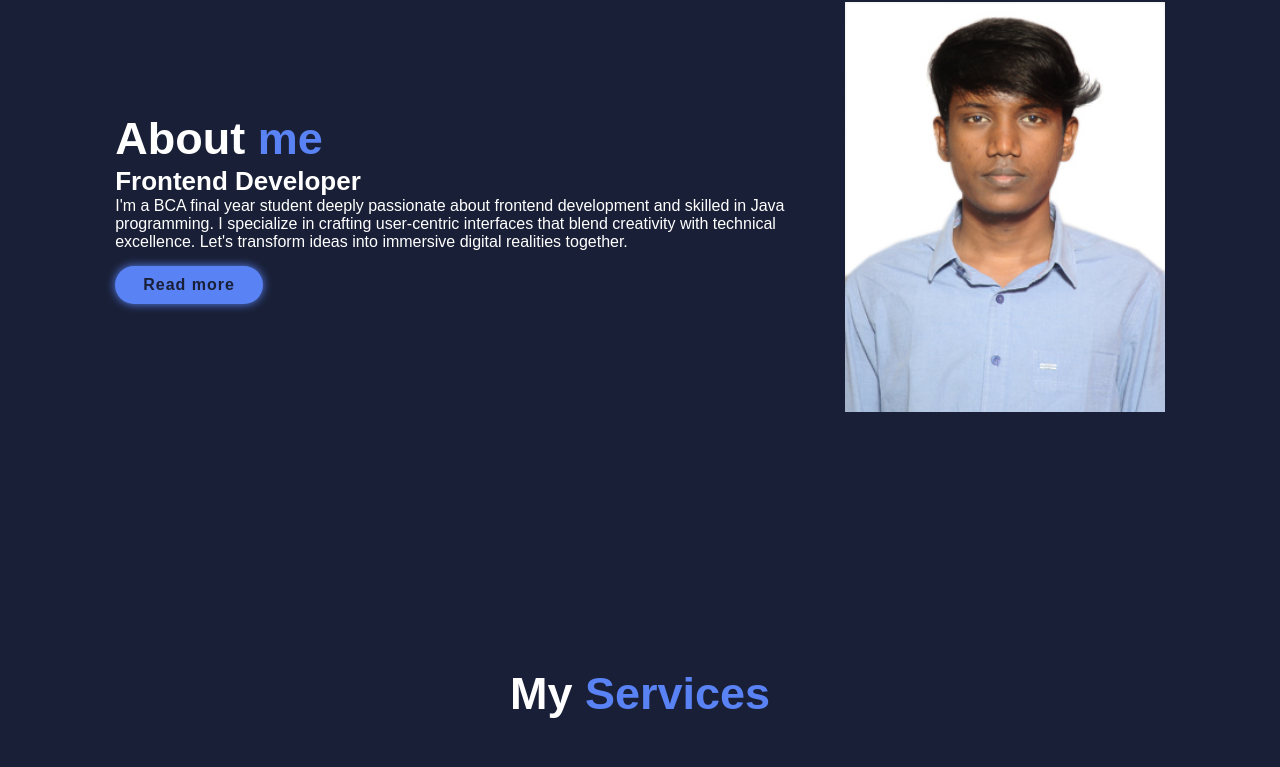
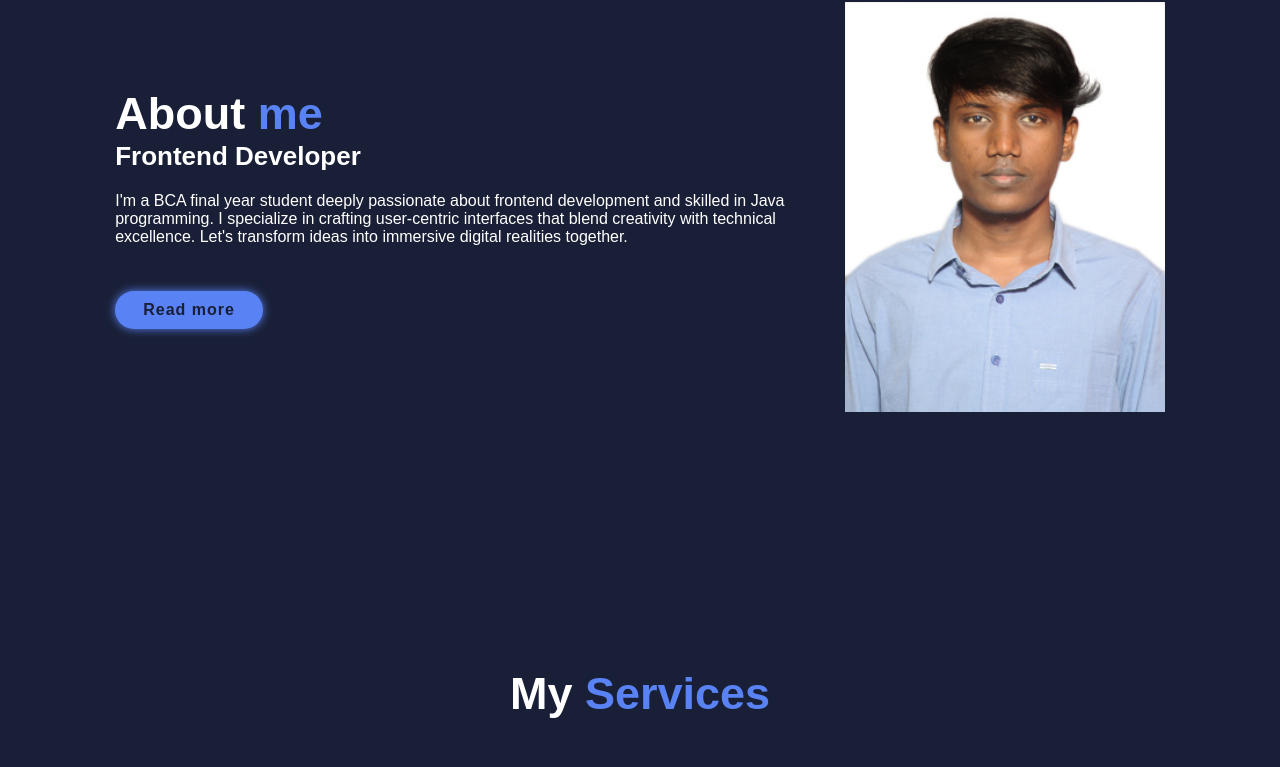
Before and after one commit to Jegans03/Portfolio-, a plain HTML site: page index.html in a window 1280 px wide. Shown: the part 1032-1799 px from the top of the page. Drawn offline with nearby package versions, Linux system fonts and the light colour scheme.

Commit message:
Update style.css

```diff
--- a/style.css
+++ b/style.css
@@ -169,7 +169,7 @@ span{
 
 .about-content p{
   font-size:1.6rem;
-  /*margin:2rem 0 3rem;*/
+  margin:2rem 0 3rem;
 }
 
 .services h2{
```
